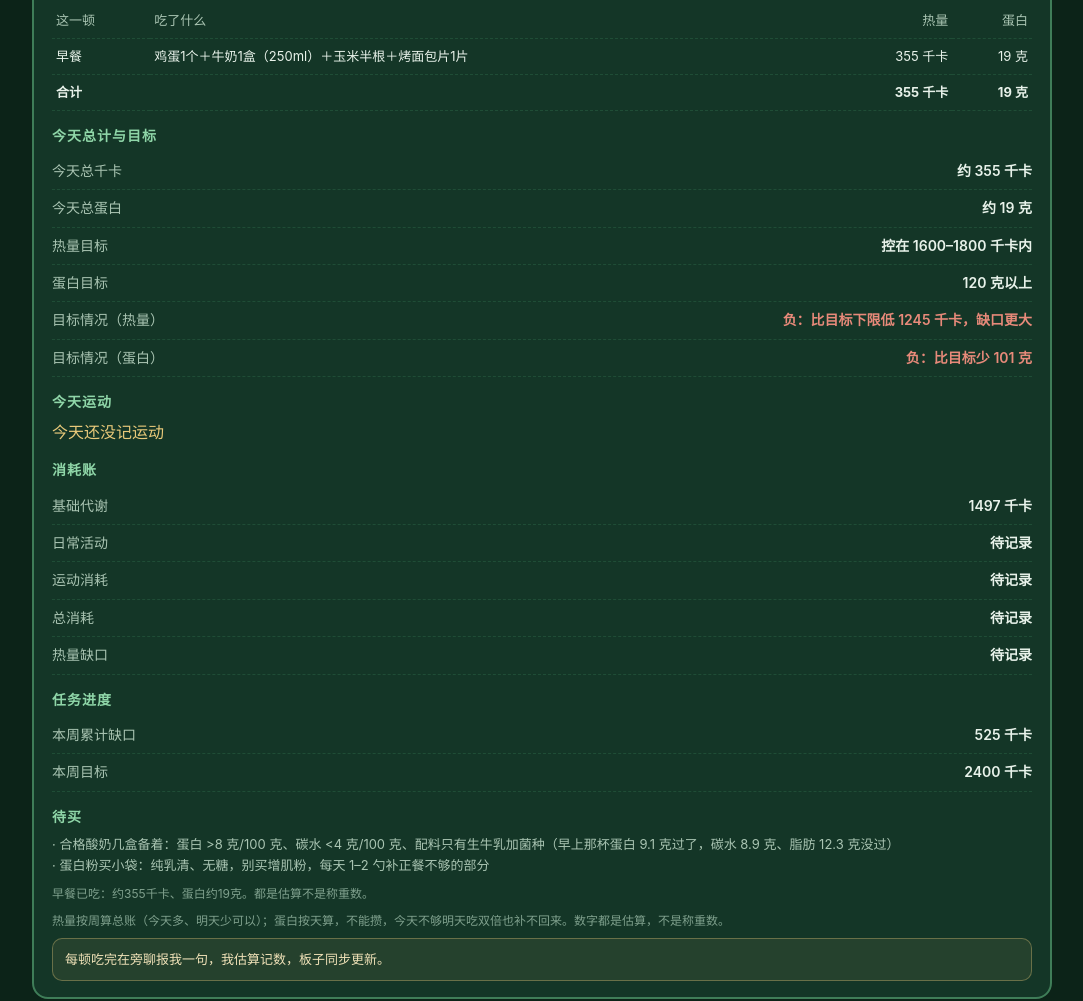
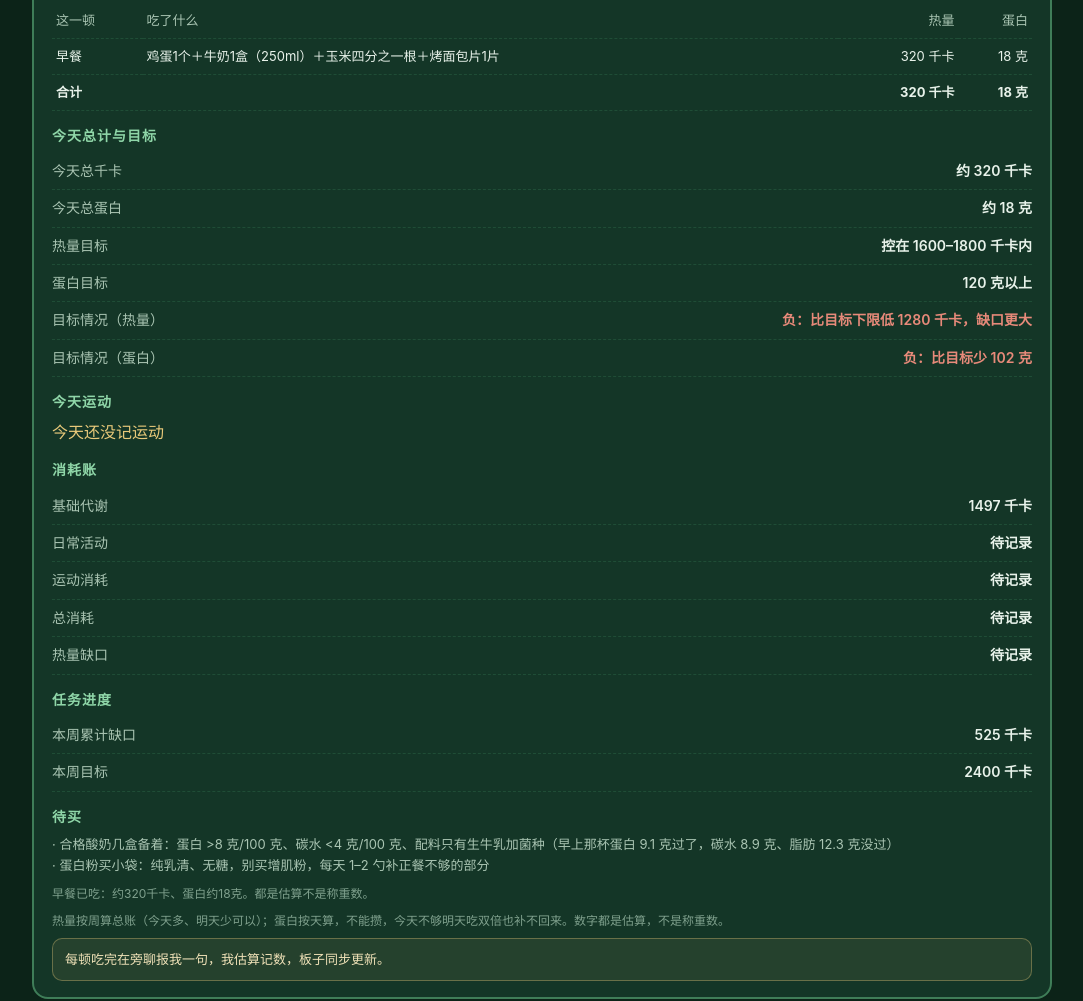
Before and after one commit to blinker2914/life-forest, a plain HTML site: page index.html in a window 1280 px wide. Shown: the part 555-1556 px from the top of the page, without its empty margins (98-1181 px from the left). Drawn offline with Linux system fonts and the light colour scheme.

Commit message:
11-17 早餐更正：玉米是四分之一根，早餐改约320千卡、蛋白约18克；app.js v19 / data.json v15

```diff
--- a/app.js
+++ b/app.js
@@ -455,7 +455,7 @@ function render() {
 }
 
 function init() {
-  fetch('data.json?v=14')
+  fetch('data.json?v=15')
     .then(r => { if (!r.ok) throw new Error('HTTP ' + r.status); return r.json(); })
     .then(d => {
       DATA = d;
--- a/data.json
+++ b/data.json
@@ -148,8 +148,8 @@
     },
     {
       "date": "2026-11-17",
-      "intakeKcal": 355,
-      "proteinG": 19,
+      "intakeKcal": 320,
+      "proteinG": 18,
       "expenditureKcal": null,
       "surplusKcal": null,
       "totalKcal": null,
@@ -157,13 +157,13 @@
       "restingHeartRate": null,
       "steps": null,
       "activityKcal": null,
-      "note": "早餐已吃：约355千卡、蛋白约19克。都是估算不是称重数。",
+      "note": "早餐已吃：约320千卡、蛋白约18克。都是估算不是称重数。",
       "meals": [
         {
           "name": "早餐",
-          "desc": "鸡蛋1个＋牛奶1盒（250ml）＋玉米半根＋烤面包片1片",
-          "kcal": 355,
-          "proteinG": 19
+          "desc": "鸡蛋1个＋牛奶1盒（250ml）＋玉米四分之一根＋烤面包片1片",
+          "kcal": 320,
+          "proteinG": 18
         }
       ]
     }
@@ -419,11 +419,11 @@
       "date": "2026-11-17",
       "dayType": "单练日（推日）",
       "targetDeficitKcal": 400,
-      "intakeSoFarKcal": "355",
-      "proteinSoFarG": "19",
-      "dinnerRemainingKcal": "1245–1445",
-      "dinnerRemainingProteinG": 101,
-      "note": "早餐已吃：约355千卡、蛋白约19克。都是估算不是称重数。"
+      "intakeSoFarKcal": "320",
+      "proteinSoFarG": "18",
+      "dinnerRemainingKcal": "1280–1480",
+      "dinnerRemainingProteinG": 102,
+      "note": "早餐已吃：约320千卡、蛋白约18克。都是估算不是称重数。"
     },
     "toBuy": [
       "合格酸奶几盒备着：蛋白 >8 克/100 克、碳水 <4 克/100 克、配料只有生牛乳加菌种（早上那杯蛋白 9.1 克过了，碳水 8.9 克、脂肪 12.3 克没过）",
--- a/index.html
+++ b/index.html
@@ -231,6 +231,6 @@
 
   <footer id="footer"></footer>
 </div>
-<script src="app.js?v=18"></script>
+<script src="app.js?v=19"></script>
 </body>
 </html>
```
